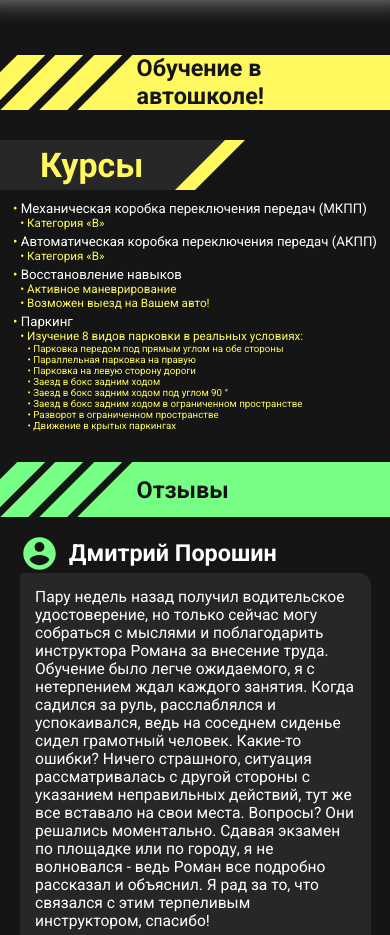
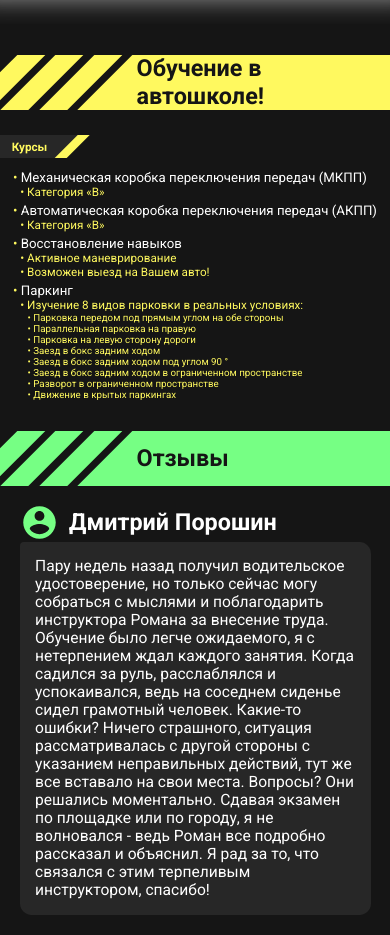
Before and after one commit to vzichv/reason, a React (Create React App) app: page / in a window 390 px wide. Shown: the part 820-1755 px from the top of the page. Built offline with nearby package versions, Linux system fonts and the light colour scheme; grey boxes are pictures that could not be loaded.

Commit message:
Make the "subsection-header" component responsive design

```diff
--- a/src/components/subsection-header/subsection-header.module.sass
+++ b/src/components/subsection-header/subsection-header.module.sass
@@ -1,29 +1,31 @@
 @import './../../colors'
+
+$height: 6vw
 
 .body
   position: relative
   display: flex
-  margin-top: 30px
+  margin-top: 3vh
 
 .formForPrinting
-  width: 230px
-  height: 50px
-  margin-left: -30px
+  width: 20%
+  height: $height
+  margin-left: -3%
   background-color: $window
   transform: skewX(-45deg)
 
 .distinctiveStripe
-  width: 20px
-  height: 50px
+  width: 3%
+  height: $height
   transform: skewX(-45deg)
 
 .headerText
   display: flex
   align-items: center
   position: absolute
-  left: 40px
+  left: 3%
   height: 100%
-  font-size: 2.125em
+  font-size: 3vw
 
 .a
   background-color: $basic
```
